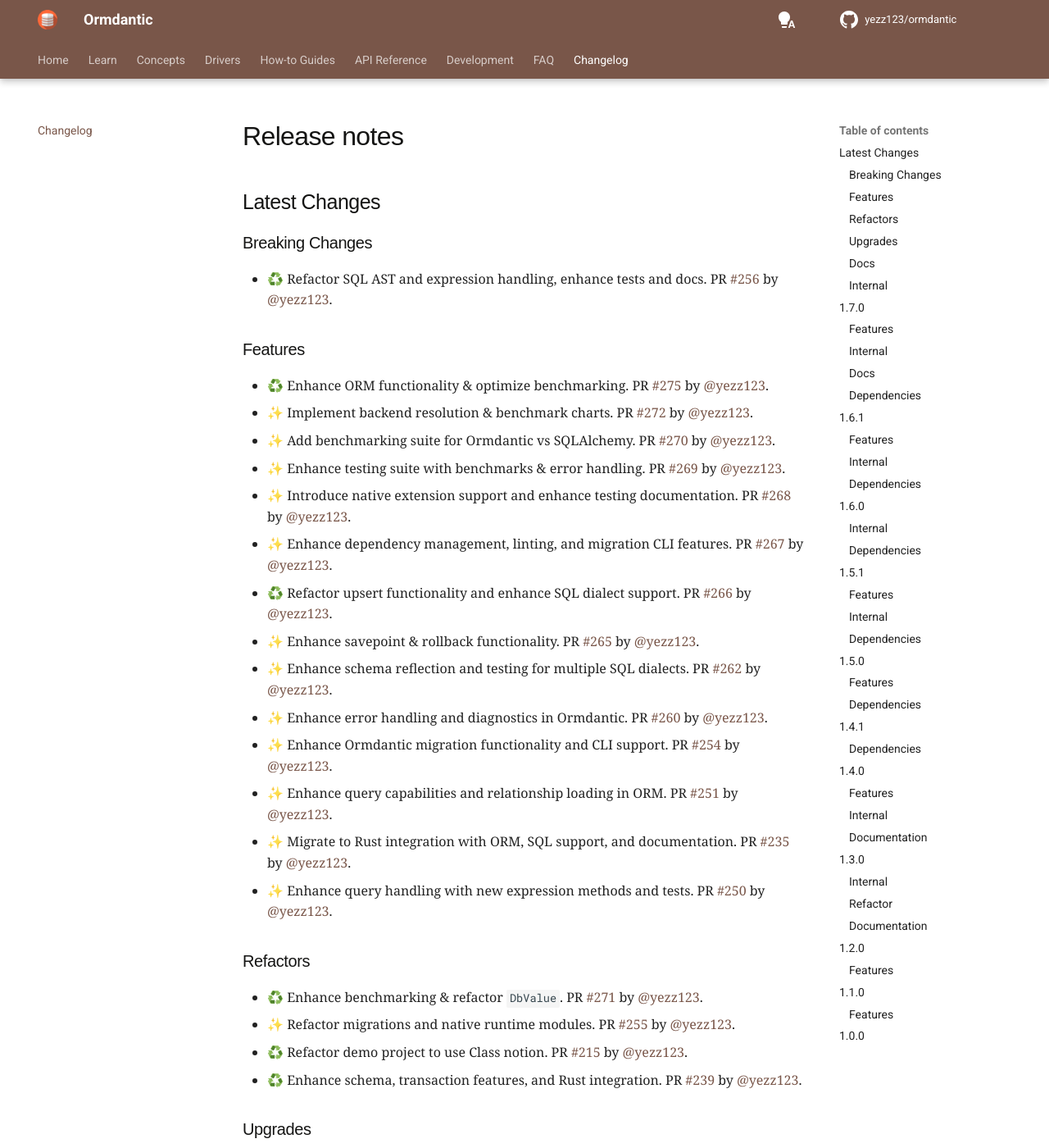
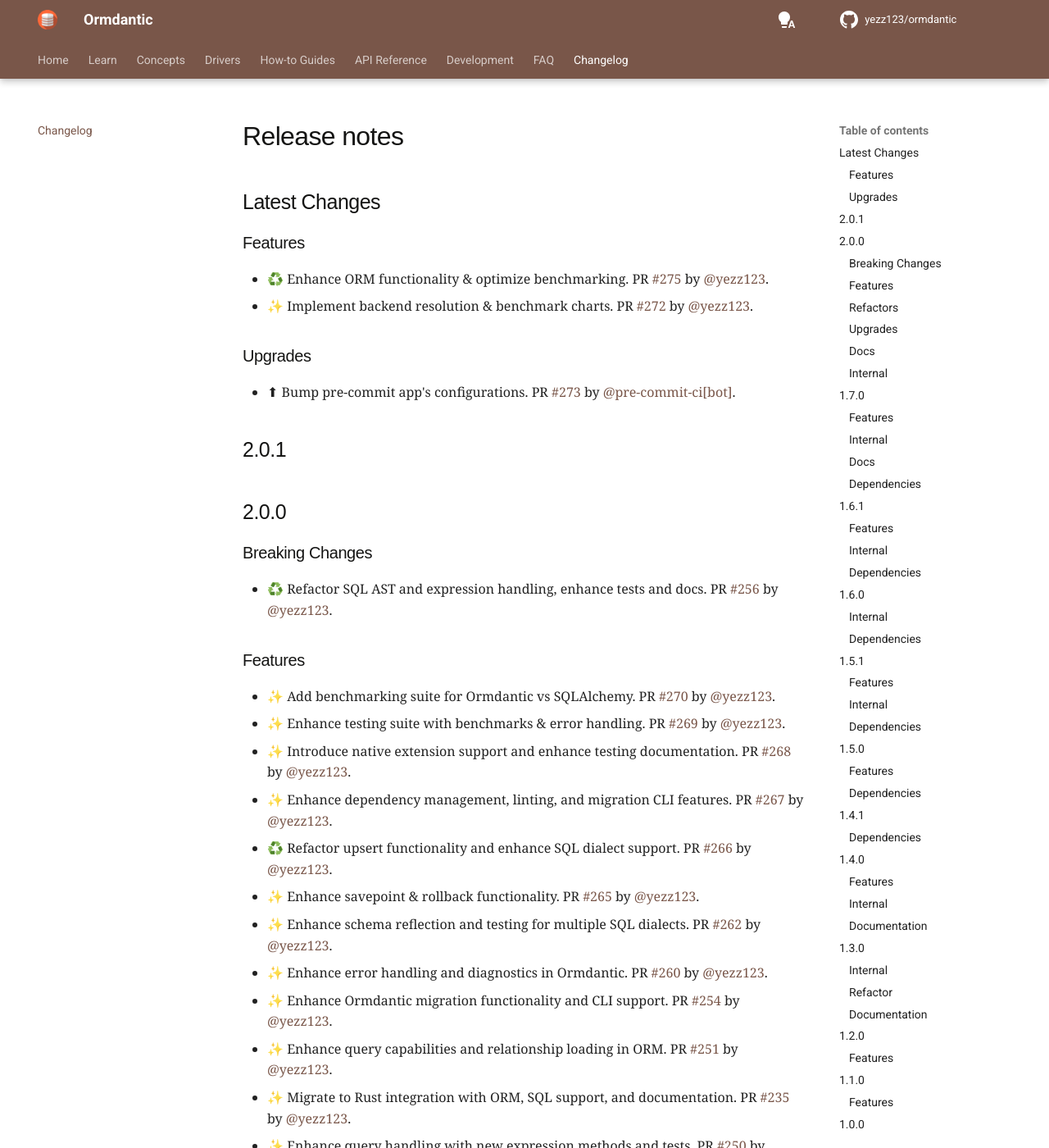
Before and after one commit to yezz123/ormdantic, an MkDocs documentation site: the page built from docs/release.md, in a window 1280 px wide and 1400 px high. Shown: the whole window at 82% size. Built offline with MkDocs 1.6.1 and Material for MkDocs 9.7.7, drawn with Linux system fonts in a browser that asks for light colours; comment, search, counter and statistics services are not loaded; some of the changed text lies outside the part shown.

Commit message:
📝 Update release notes to reflect recent feature enhancements and upgrades

```diff
--- a/docs/release.md
+++ b/docs/release.md
@@ -2,42 +2,54 @@
 
 ## Latest Changes
 
+### Features
+
+- ♻️ Enhance ORM functionality & optimize benchmarking. PR [#275](https://github.com/yezz123/ormdantic/pull/275) by [@yezz123](https://github.com/yezz123).
+- ✨ Implement backend resolution & benchmark charts. PR [#272](https://github.com/yezz123/ormdantic/pull/272) by [@yezz123](https://github.com/yezz123).
+
+### Upgrades
+
+- ⬆ Bump pre-commit app's configurations. PR [#273](https://github.com/yezz123/ormdantic/pull/273) by [@pre-commit-ci[bot]](https://github.com/apps/pre-commit-ci).
+
+## 2.0.1
+
+## 2.0.0
+
 ### Breaking Changes
 
-* ♻️ Refactor SQL AST and expression handling, enhance tests and docs. PR [#256](https://github.com/yezz123/ormdantic/pull/256) by [@yezz123](https://github.com/yezz123).
+- ♻️ Refactor SQL AST and expression handling, enhance tests and docs. PR [#256](https://github.com/yezz123/ormdantic/pull/256) by [@yezz123](https://github.com/yezz123).
 
 ### Features
 
-* ♻️  Enhance ORM functionality & optimize benchmarking. PR [#275](https://github.com/yezz123/ormdantic/pull/275) by [@yezz123](https://github.com/yezz123).
-* ✨ Implement backend resolution & benchmark charts. PR [#272](https://github.com/yezz123/ormdantic/pull/272) by [@yezz123](https://github.com/yezz123).
-* ✨ Add benchmarking suite for Ormdantic vs SQLAlchemy. PR [#270](https://github.com/yezz123/ormdantic/pull/270) by [@yezz123](https://github.com/yezz123).
-* ✨ Enhance testing suite with benchmarks & error handling. PR [#269](https://github.com/yezz123/ormdantic/pull/269) by [@yezz123](https://github.com/yezz123).
-* ✨ Introduce native extension support and enhance testing documentation. PR [#268](https://github.com/yezz123/ormdantic/pull/268) by [@yezz123](https://github.com/yezz123).
-* ✨ Enhance dependency management, linting, and migration CLI features. PR [#267](https://github.com/yezz123/ormdantic/pull/267) by [@yezz123](https://github.com/yezz123).
-* ♻️ Refactor upsert functionality and enhance SQL dialect support. PR [#266](https://github.com/yezz123/ormdantic/pull/266) by [@yezz123](https://github.com/yezz123).
-* ✨ Enhance savepoint & rollback functionality. PR [#265](https://github.com/yezz123/ormdantic/pull/265) by [@yezz123](https://github.com/yezz123).
-* ✨ Enhance schema reflection and testing for multiple SQL dialects. PR [#262](https://github.com/yezz123/ormdantic/pull/262) by [@yezz123](https://github.com/yezz123).
-* ✨ Enhance error handling and diagnostics in Ormdantic. PR [#260](https://github.com/yezz123/ormdantic/pull/260) by [@yezz123](https://github.com/yezz123).
-* ✨  Enhance Ormdantic migration functionality and CLI support. PR [#254](https://github.com/yezz123/ormdantic/pull/254) by [@yezz123](https://github.com/yezz123).
-* ✨ Enhance query capabilities and relationship loading in ORM. PR [#251](https://github.com/yezz123/ormdantic/pull/251) by [@yezz123](https://github.com/yezz123).
+- ✨ Add benchmarking suite for Ormdantic vs SQLAlchemy. PR [#270](https://github.com/yezz123/ormdantic/pull/270) by [@yezz123](https://github.com/yezz123).
+- ✨ Enhance testing suite with benchmarks & error handling. PR [#269](https://github.com/yezz123/ormdantic/pull/269) by [@yezz123](https://github.com/yezz123).
+- ✨ Introduce native extension support and enhance testing documentation. PR [#268](https://github.com/yezz123/ormdantic/pull/268) by [@yezz123](https://github.com/yezz123).
+- ✨ Enhance dependency management, linting, and migration CLI features. PR [#267](https://github.com/yezz123/ormdantic/pull/267) by [@yezz123](https://github.com/yezz123).
+- ♻️ Refactor upsert functionality and enhance SQL dialect support. PR [#266](https://github.com/yezz123/ormdantic/pull/266) by [@yezz123](https://github.com/yezz123).
+- ✨ Enhance savepoint & rollback functionality. PR [#265](https://github.com/yezz123/ormdantic/pull/265) by [@yezz123](https://github.com/yezz123).
+- ✨ Enhance schema reflection and testing for multiple SQL dialects. PR [#262](https://github.com/yezz123/ormdantic/pull/262) by [@yezz123](https://github.com/yezz123).
+- ✨ Enhance error handling and diagnostics in Ormdantic. PR [#260](https://github.com/yezz123/ormdantic/pull/260) by [@yezz123](https://github.com/yezz123).
+- ✨ Enhance Ormdantic migration functionality and CLI support. PR [#254](https://github.com/yezz123/ormdantic/pull/254) by [@yezz123](https://github.com/yezz123).
+- ✨ Enhance query capabilities and relationship loading in ORM. PR [#251](https://github.com/yezz123/ormdantic/pull/251) by [@yezz123](https://github.com/yezz123).
+
 - ✨ Migrate to Rust integration with ORM, SQL support, and documentation. PR [#235](https://github.com/yezz123/ormdantic/pull/235) by [@yezz123](https://github.com/yezz123).
 - ✨ Enhance query handling with new expression methods and tests. PR [#250](https://github.com/yezz123/ormdantic/pull/250) by [@yezz123](https://github.com/yezz123).
 
 ### Refactors
 
-* ♻️ Enhance benchmarking & refactor `DbValue`. PR [#271](https://github.com/yezz123/ormdantic/pull/271) by [@yezz123](https://github.com/yezz123).
-* ✨ Refactor migrations and native runtime modules. PR [#255](https://github.com/yezz123/ormdantic/pull/255) by [@yezz123](https://github.com/yezz123).
+- ♻️ Enhance benchmarking & refactor `DbValue`. PR [#271](https://github.com/yezz123/ormdantic/pull/271) by [@yezz123](https://github.com/yezz123).
+- ✨ Refactor migrations and native runtime modules. PR [#255](https://github.com/yezz123/ormdantic/pull/255) by [@yezz123](https://github.com/yezz123).
+
 - ♻️ Refactor demo project to use Class notion. PR [#215](https://github.com/yezz123/ormdantic/pull/215) by [@yezz123](https://github.com/yezz123).
 - ♻️ Enhance schema, transaction features, and Rust integration. PR [#239](https://github.com/yezz123/ormdantic/pull/239) by [@yezz123](https://github.com/yezz123).
 
 ### Upgrades
 
-* ⬆ Bump pre-commit app's configurations. PR [#273](https://github.com/yezz123/ormdantic/pull/273) by [@pre-commit-ci[bot]](https://github.com/apps/pre-commit-ci).
-* ⬆ Bump the python-packages group with 6 updates. PR [#264](https://github.com/yezz123/ormdantic/pull/264) by [@dependabot[bot]](https://github.com/apps/dependabot).
-* ⬆ Bump `ruff-pre-commit` from v0.15.18 to v0.15.20. PR [#263](https://github.com/yezz123/ormdantic/pull/263) by [@pre-commit-ci[bot]](https://github.com/apps/pre-commit-ci).
-* ⬆ Bump `ruff-pre-commit` from v0.15.17 to v0.15.18. PR [#261](https://github.com/yezz123/ormdantic/pull/261) by [@pre-commit-ci[bot]](https://github.com/apps/pre-commit-ci).
-* ⬆ Bump `ruff-pre-commit` from v0.15.16 to v0.15.17. PR [#259](https://github.com/yezz123/ormdantic/pull/259) by [@pre-commit-ci[bot]](https://github.com/apps/pre-commit-ci).
-* ⬆ Bump `ruff-pre-commit` from v0.15.15 to v0.15.16. PR [#253](https://github.com/yezz123/ormdantic/pull/253) by [@pre-commit-ci[bot]](https://github.com/apps/pre-commit-ci).
+- ⬆ Bump the python-packages group with 6 updates. PR [#264](https://github.com/yezz123/ormdantic/pull/264) by [@dependabot[bot]](https://github.com/apps/dependabot).
+- ⬆ Bump `ruff-pre-commit` from v0.15.18 to v0.15.20. PR [#263](https://github.com/yezz123/ormdantic/pull/263) by [@pre-commit-ci[bot]](https://github.com/apps/pre-commit-ci).
+- ⬆ Bump `ruff-pre-commit` from v0.15.17 to v0.15.18. PR [#261](https://github.com/yezz123/ormdantic/pull/261) by [@pre-commit-ci[bot]](https://github.com/apps/pre-commit-ci).
+- ⬆ Bump `ruff-pre-commit` from v0.15.16 to v0.15.17. PR [#259](https://github.com/yezz123/ormdantic/pull/259) by [@pre-commit-ci[bot]](https://github.com/apps/pre-commit-ci).
+- ⬆ Bump `ruff-pre-commit` from v0.15.15 to v0.15.16. PR [#253](https://github.com/yezz123/ormdantic/pull/253) by [@pre-commit-ci[bot]](https://github.com/apps/pre-commit-ci).
 - ⬆ Bump the python-packages group with 4 updates. PR [#208](https://github.com/yezz123/ormdantic/pull/208) by [@dependabot[bot]](https://github.com/apps/dependabot).
 - ⬆ pre-commit autoupdate. PR [#209](https://github.com/yezz123/ormdantic/pull/209) by [@pre-commit-ci[bot]](https://github.com/apps/pre-commit-ci).
 - ⬆ pre-commit autoupdate. PR [#210](https://github.com/yezz123/ormdantic/pull/210) by [@pre-commit-ci[bot]](https://github.com/apps/pre-commit-ci).
@@ -59,11 +71,11 @@
 
 ### Docs
 
-* ✨  Enhance Oracle error handling and revise documentation. PR [#257](https://github.com/yezz123/ormdantic/pull/257) by [@yezz123](https://github.com/yezz123).
+- ✨ Enhance Oracle error handling and revise documentation. PR [#257](https://github.com/yezz123/ormdantic/pull/257) by [@yezz123](https://github.com/yezz123).
 
 ### Internal
 
-* 🔨 add version bumping script & revamp release workflow. PR [#258](https://github.com/yezz123/ormdantic/pull/258) by [@yezz123](https://github.com/yezz123).
+- 🔨 add version bumping script & revamp release workflow. PR [#258](https://github.com/yezz123/ormdantic/pull/258) by [@yezz123](https://github.com/yezz123).
 
 ## 1.7.0
 
```
